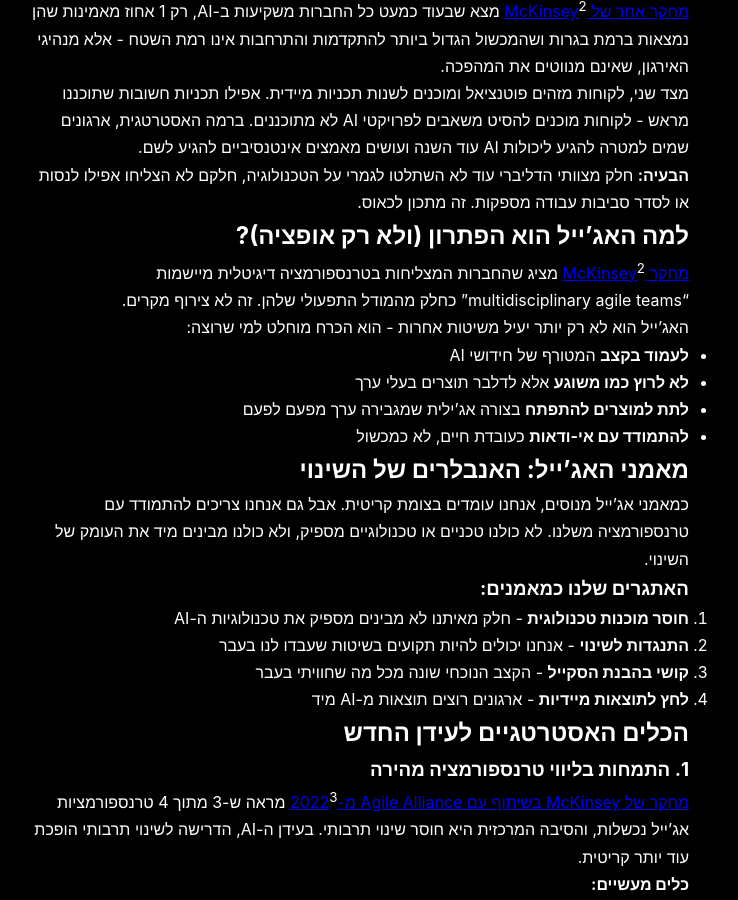
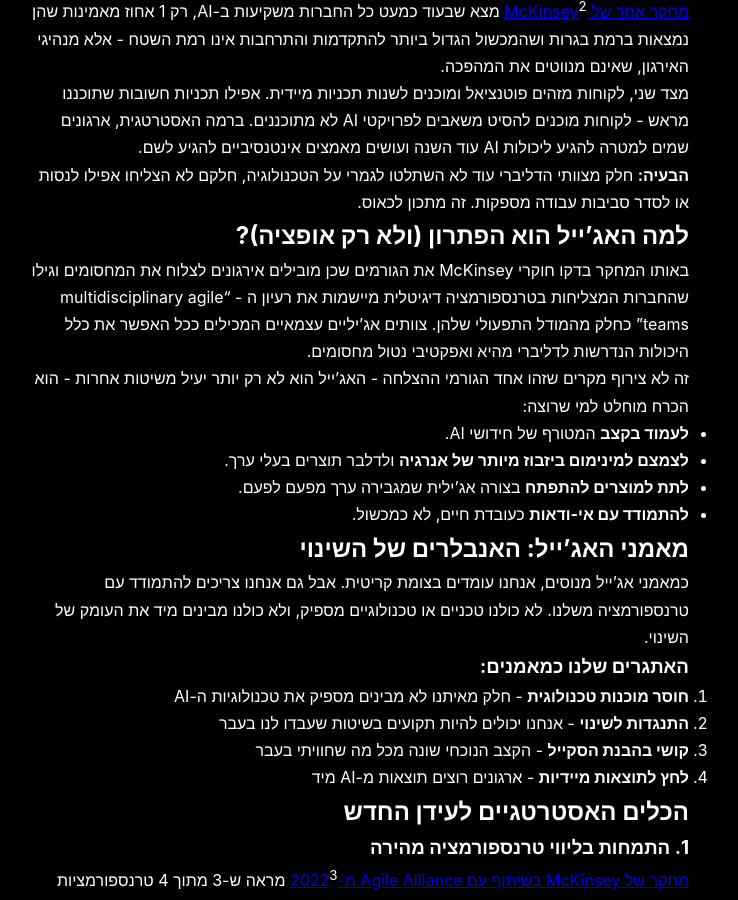
Before and after one commit to avi-the-coach/retro-on-agileprimero, a Jekyll site: the page built from posts_in_progress/ai-agile-coaches-temp.md, in a window 1280 px wide and 900 px high, scrolled down 849 px. Shown: the whole window, without its empty margins (281-1019 px from the left). Built offline with Jekyll 4.4.1, drawn with Linux system fonts in a browser that asks for light colours; our own code applies the rules of GitHub Pages for plain Markdown files.

Commit message:
Update ai-agile-coaches-temp.md

```diff
--- a/posts_in_progress/ai-agile-coaches-temp.md
+++ b/posts_in_progress/ai-agile-coaches-temp.md
@@ -26,13 +26,14 @@
 
 ## למה האג'ייל הוא הפתרון (ולא רק אופציה)?
 
-[מחקר McKinsey](https://www.mckinsey.com/capabilities/mckinsey-digital/our-insights/superagency-in-the-workplace-empowering-people-to-unlock-ais-full-potential-at-work)<sup>2</sup> מציג שהחברות המצליחות בטרנספורמציה דיגיטלית מיישמות "multidisciplinary agile teams" כחלק מהמודל התפעולי שלהן. זה לא צירוף מקרים.
+באותו המחקר בדקו חוקרי McKinsey את הגורמים שכן מובילים אירגונים לצלוח את המחסומים וגילו שהחברות המצליחות בטרנספורמציה דיגיטלית מיישמות את רעיון ה - "multidisciplinary agile teams" כחלק מהמודל התפעולי שלהן.
+צוותים אג'יליים עצמאיים המכילים ככל האפשר את כלל היכולות הנדרשות לדליברי מהיא ואפקטיבי נטול מחסומים.
 
-האג'ייל הוא לא רק יותר יעיל משיטות אחרות - הוא הכרח מוחלט למי שרוצה:
-- **לעמוד בקצב** המטורף של חידושי AI
-- **לא לרוץ כמו משוגע** אלא לדלבר תוצרים בעלי ערך
-- **לתת למוצרים להתפתח** בצורה אג'ילית שמגבירה ערך מפעם לפעם
-- **להתמודד עם אי-ודאות** כעובדת חיים, לא כמכשול
+זה לא צירוף מקרים שזהו אחד הגורמי ההצלחה - האג'ייל הוא לא רק יותר יעיל משיטות אחרות - הוא הכרח מוחלט למי שרוצה:
+- **לעמוד בקצב** המטורף של חידושי AI.
+- **לצמצם למינימום ביזבוז מיותר של אנרגיה** ולדלבר תוצרים בעלי ערך.
+- **לתת למוצרים להתפתח** בצורה אג'ילית שמגבירה ערך מפעם לפעם.
+- **להתמודד עם אי-ודאות** כעובדת חיים, לא כמכשול.
 
 ## מאמני האג'ייל: האנבלרים של השינוי
 
```
